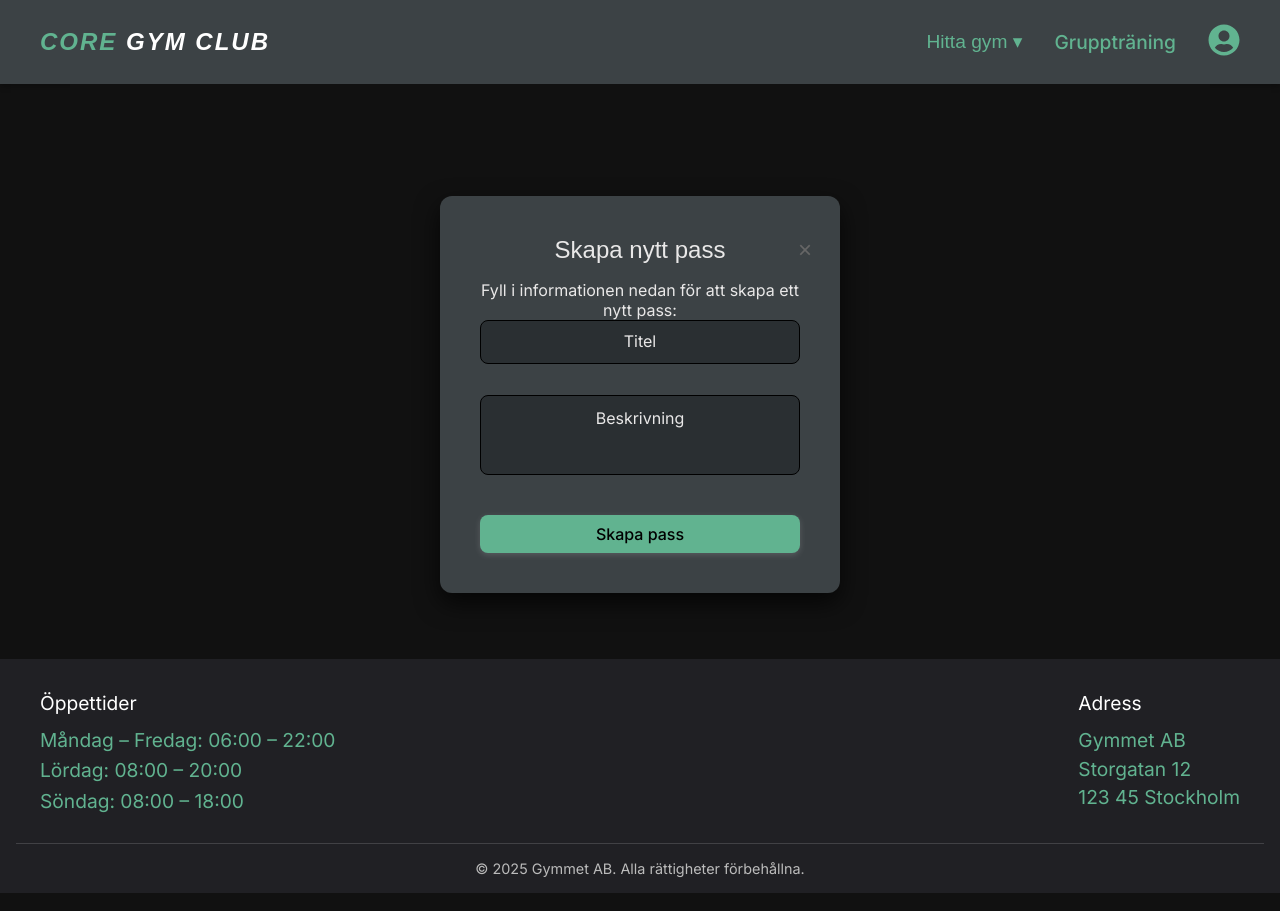
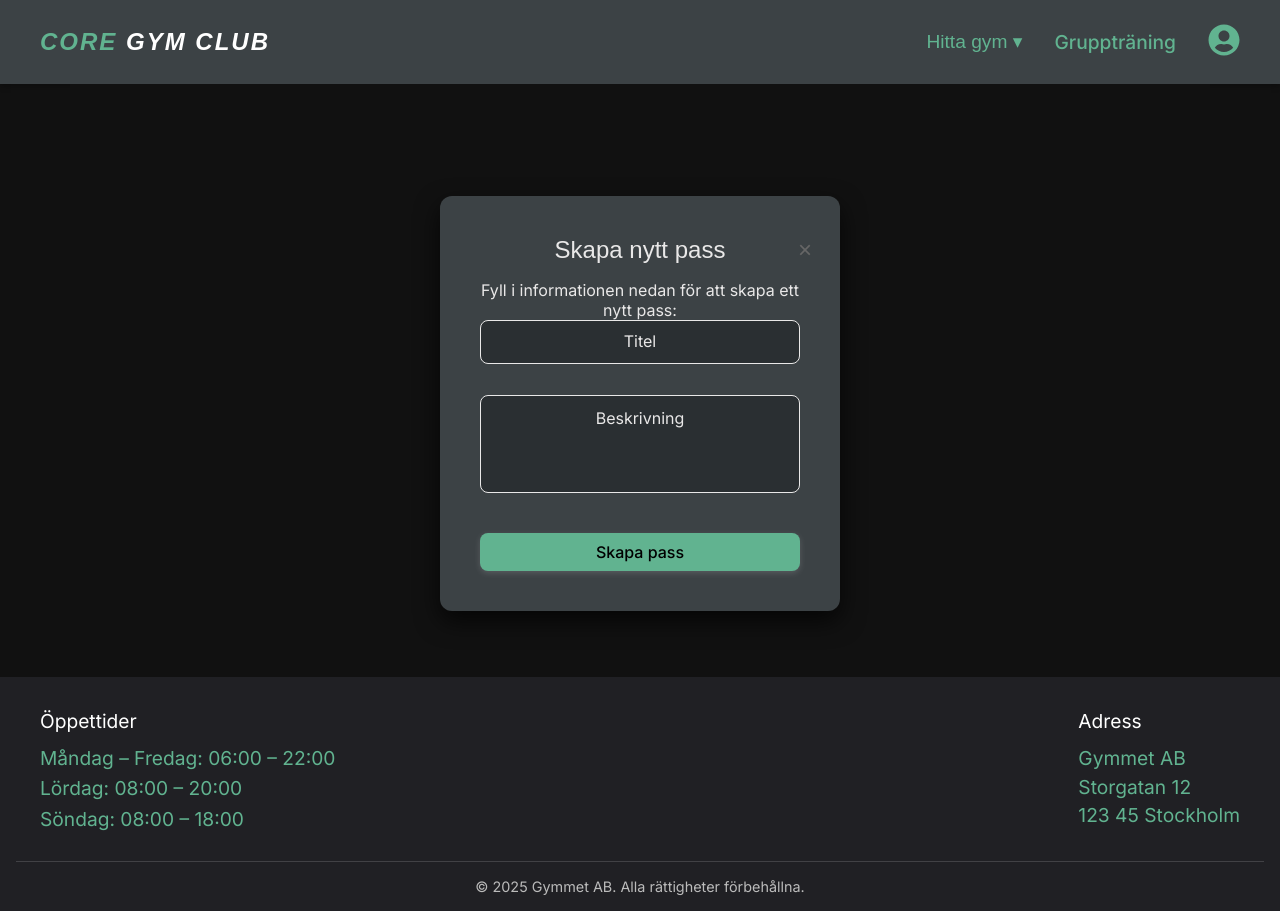
Before and after one commit to grupp14-fab3d32a/frontend, a React (Vite) app: page /createform in a window 1280 px wide. Built offline with nearby package versions, Linux system fonts and the light colour scheme; a web font is replaced by a local one.

Commit message:
added error, changed textcolor in input and textarea

```diff
--- a/src/components/Createform.jsx
+++ b/src/components/Createform.jsx
@@ -2,12 +2,67 @@ import React, { useState} from "react";
 import "../css/Confirm.css";
 import "../css/Createform.css";
 
-const CreateClass = () => {
+const CreateClass = ({ onClose }) => {
   const [formData, setFormData] = useState({title:'', description:'' });
+  const [errors, setErrors] = useState({});
 
   const handleChange = (e) => {
     const {id, value } = e.target
     setFormData({...formData, [id]: value})
+
+    // Clear error when user starts typing
+    if (errors[id]) {
+      setErrors({...errors, [id]: ''})
+    }
+  }
+
+  const validateForm = () => {
+    const newErrors = {};
+
+    // Title validation
+    if (!formData.title.trim()) {
+      newErrors.title = 'Titel är obligatorisk';
+    } else if (formData.title.trim().length < 3) {
+      newErrors.title = 'Titel måste vara minst 3 tecken';
+    } else if (formData.title.trim().length > 50) {
+      newErrors.title = 'Titel får vara max 50 tecken';
+    }
+
+    // Description validation
+    if (!formData.description.trim()) {
+      newErrors.description = 'Beskrivning är obligatorisk';
+    } else if (formData.description.trim().length < 10) {
+      newErrors.description = 'Beskrivning måste vara minst 10 tecken';
+    } else if (formData.description.trim().length > 500) {
+      newErrors.description = 'Beskrivning får vara max 500 tecken';
+    }
+
+    return newErrors;
+  }
+
+  const handleSubmit = (e) => {
+    e.preventDefault()
+
+    const validationErrors = validateForm();
+
+    if (Object.keys(validationErrors).length > 0) {
+      setErrors(validationErrors);
+      return;
+    }
+
+    // Clear errors if validation passes
+    setErrors({});
+
+    // Here you can proceed with form submission
+    console.log('Form is valid, submitting:', formData);
+
+   /* const res = await fetch('', {
+      method:'post',
+      headers: {
+        'Content-type' : 'application/json',
+      },
+      body: JSON.stringify(formData)
+    })*/
   }
 
   const handleClose = () => {
@@ -17,10 +72,9 @@ const CreateClass = () => {
   }
 
   return (
-
     <div className="container">
       <div className='auth-frontpage'>
-        <form className="form">
+        <form className="form" onSubmit={handleSubmit} noValidate>
 
           <h6 className='form-title'>Skapa nytt pass</h6>
           <p>Fyll i informationen nedan för att skapa ett nytt pass:</p>
@@ -28,11 +82,27 @@ const CreateClass = () => {
           <button className="close-button" onClick={handleClose} type="button"> × </button>
 
           <div className="form-group">
-            <input type="text" id="title" value={formData.title} onChange={handleChange} placeholder="Titel" />
+            <input
+              type="text"
+              id="title"
+              value={formData.title}
+              onChange={handleChange}
+              placeholder="Titel"
+              className={errors.title ? 'error' : ''}
+            />
+            {errors.title && <span className="error-message">{errors.title}</span>}
           </div>
 
           <div className="form-group">
-            <textarea id="description" value={formData.description} onChange={handleChange} placeholder="Beskrivning"></textarea>
+            <textarea
+              id="description"
+              value={formData.description}
+              onChange={handleChange}
+              placeholder="Beskrivning"
+              className={errors.description ? 'error' : ''}
+              rows="4"
+            ></textarea>
+            {errors.description && <span className="error-message">{errors.description}</span>}
           </div>
 
           {/*
@@ -54,8 +124,6 @@ const CreateClass = () => {
         </form>
       </div>
     </div>
-
-
   );
 };
 
--- a/src/css/Createform.css
+++ b/src/css/Createform.css
@@ -23,6 +23,7 @@ textarea {
   border: 1px solid #333;
   border-radius: 8px;
   font-size: 1rem;
+  color: #e9e8e8;
   background-color: #2a2f32;
   transition: border-color 0.3s ease, box-shadow 0.3s ease;
 }
@@ -48,6 +49,7 @@ input {
         border-radius: 8px;
         font-size: 1rem;
         background-color: #2a2f32;
+        color: #e9e8e8;
         transition: border-color 0.3s ease, box-shadow 0.3s ease;
 
     }
--- a/src/css/app.css
+++ b/src/css/app.css
@@ -236,4 +236,26 @@ input:-webkit-autofill:active {
     .form-title {
         margin-bottom: 1rem;
     }
+
+    .form-group input.error,
+.form-group textarea.error {
+  border: 2px solid #2a2f32;
+  background-color: #2a2f32;
 }
+
+.form-group input.error:focus,
+.form-group textarea.error:focus {
+  border-color: #e74c3c;
+  box-shadow: 0 0 0 3px rgba(231, 76, 60, 0.1);
+  outline: none;
+}
+
+/* Error message styling */
+.error-message {
+  color: #e74c3c;
+  font-size: 0.7rem;
+  margin-top: 5px;
+  display: block;
+  font-weight: 500;
+}
+}
```
Lines whose indentation alone changed are shown as unchanged.
